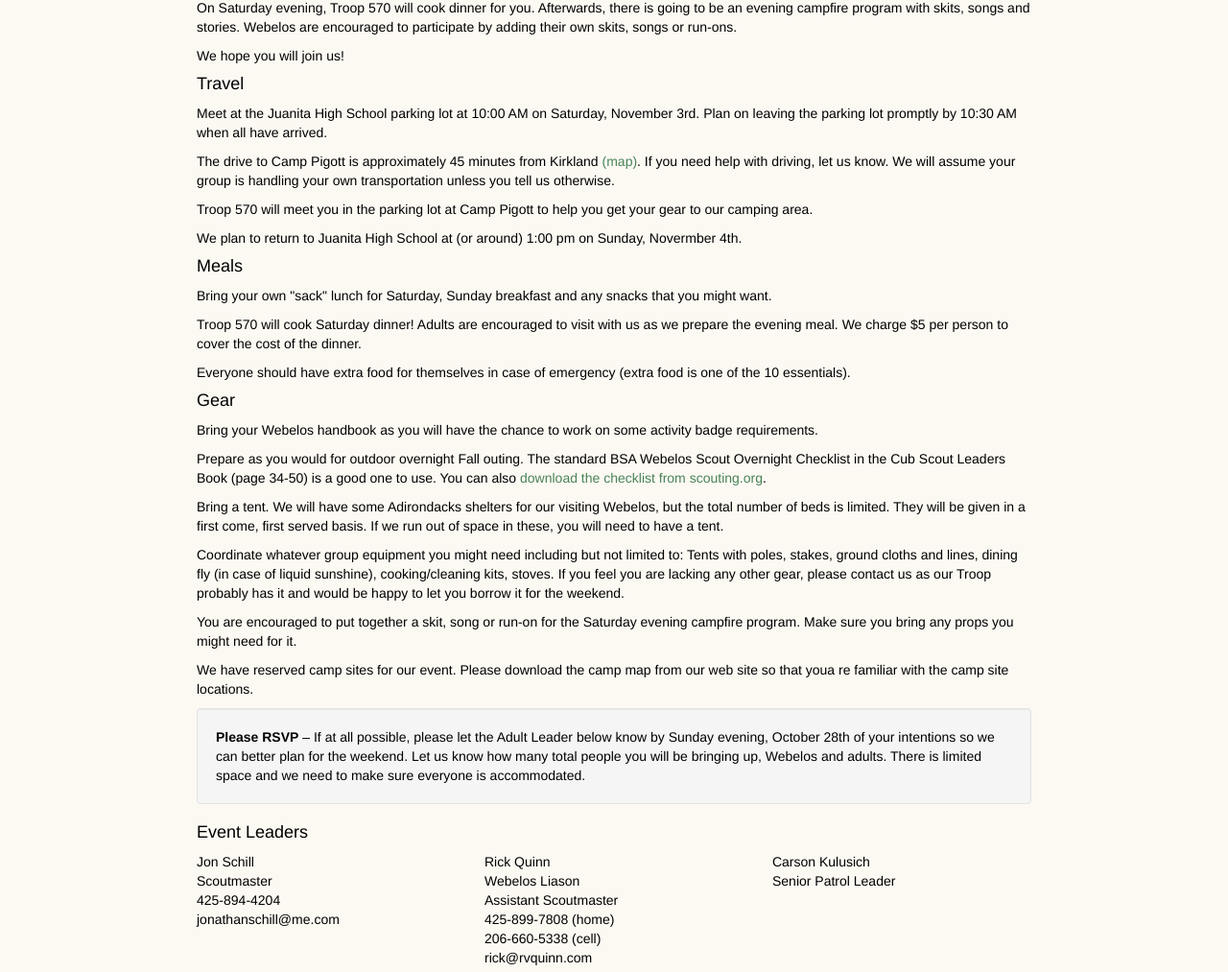
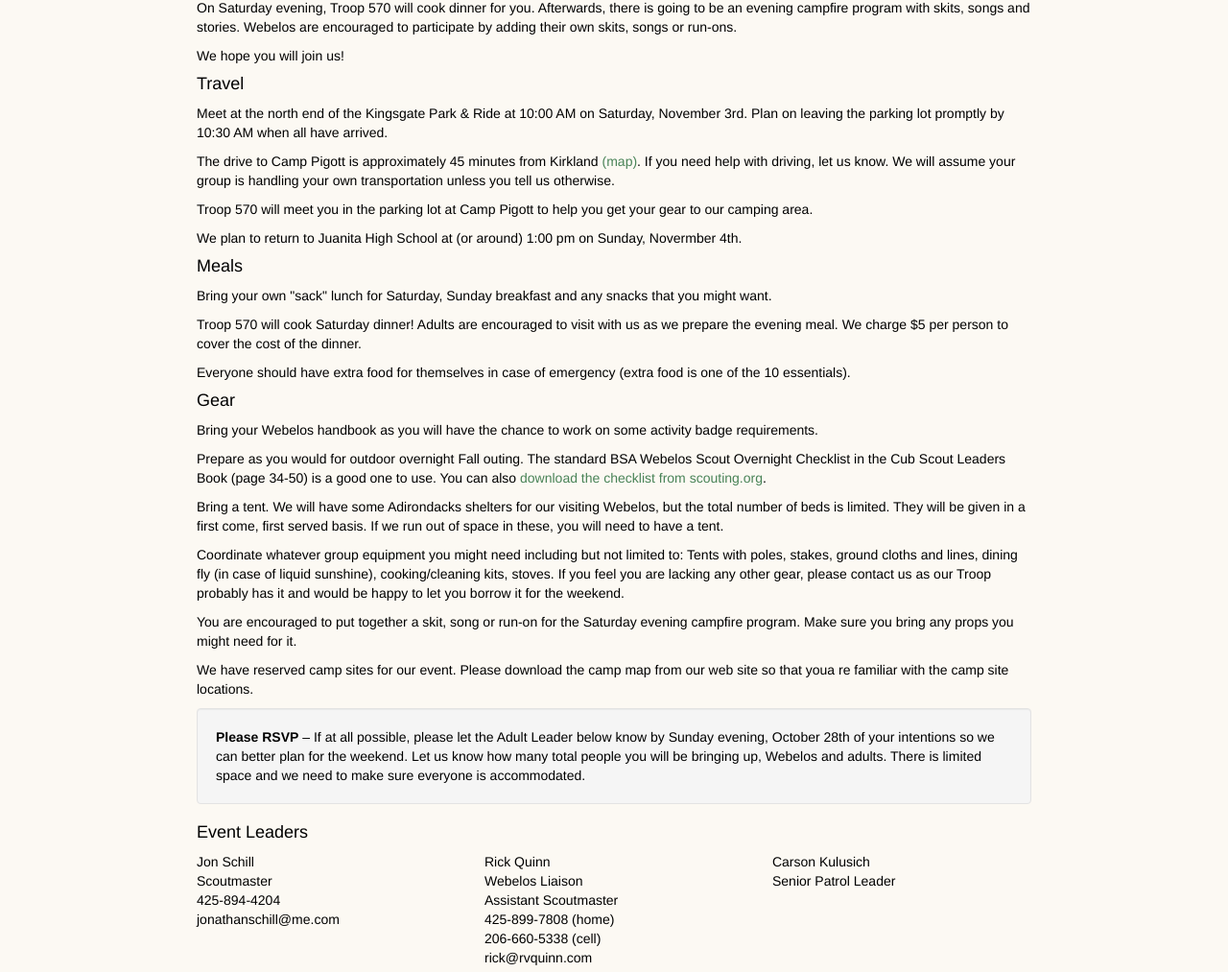
Before and after one commit to troop570/troop570.github.io, a Jekyll site: the page built from webelos/index.html, in a window 1280 px wide and 1400 px high. Shown: the part 301-1314 px from the top of the window at 96% size. Built offline with Jekyll 4.4.1, drawn with Linux system fonts in a browser that asks for light colours; nearby versions of some CDN libraries.

Commit message:
Fix typos, meeting location

```diff
--- a/webelos/index.html
+++ b/webelos/index.html
@@ -27,9 +27,9 @@ run-ons.
 
 <h4>Travel</h4>
 
-<p>Meet at the Juanita High School parking lot at 10:00 AM on Saturday,
-November 3rd. Plan on leaving the parking lot promptly by 10:30 AM when all
-have arrived.
+<p>Meet at the north end of the Kingsgate Park &amp; Ride at 10:00 AM on
+Saturday, November 3rd. Plan on leaving the parking lot promptly by 10:30 AM
+when all have arrived.
 
 <p>The drive to Camp Pigott is approximately 45 minutes from Kirkland <a
 href="http://www.seattlebsa.org/media/camping/CampPigottDirections.pdf">(map)</a>.
@@ -104,7 +104,7 @@ our web site so that youa re familiar with the camp site locations.
   <div class="col-xs-4">
     <address>
     Rick Quinn<br>
-    Webelos Liason<br>
+    Webelos Liaison<br>
     Assistant Scoutmaster<br>
     425-899-7808 (home)<br>
     206-660-5338 (cell)<br>
```
